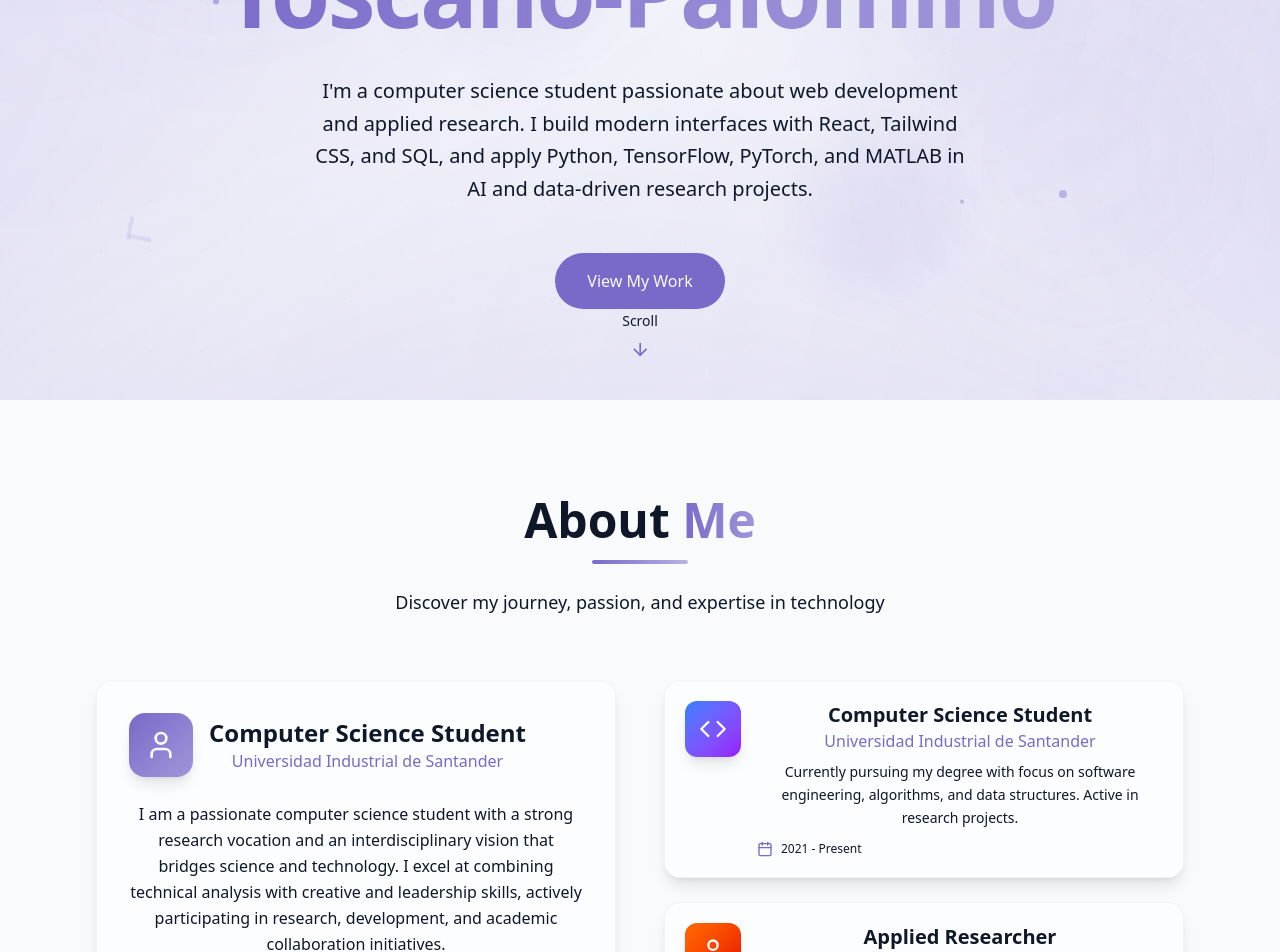
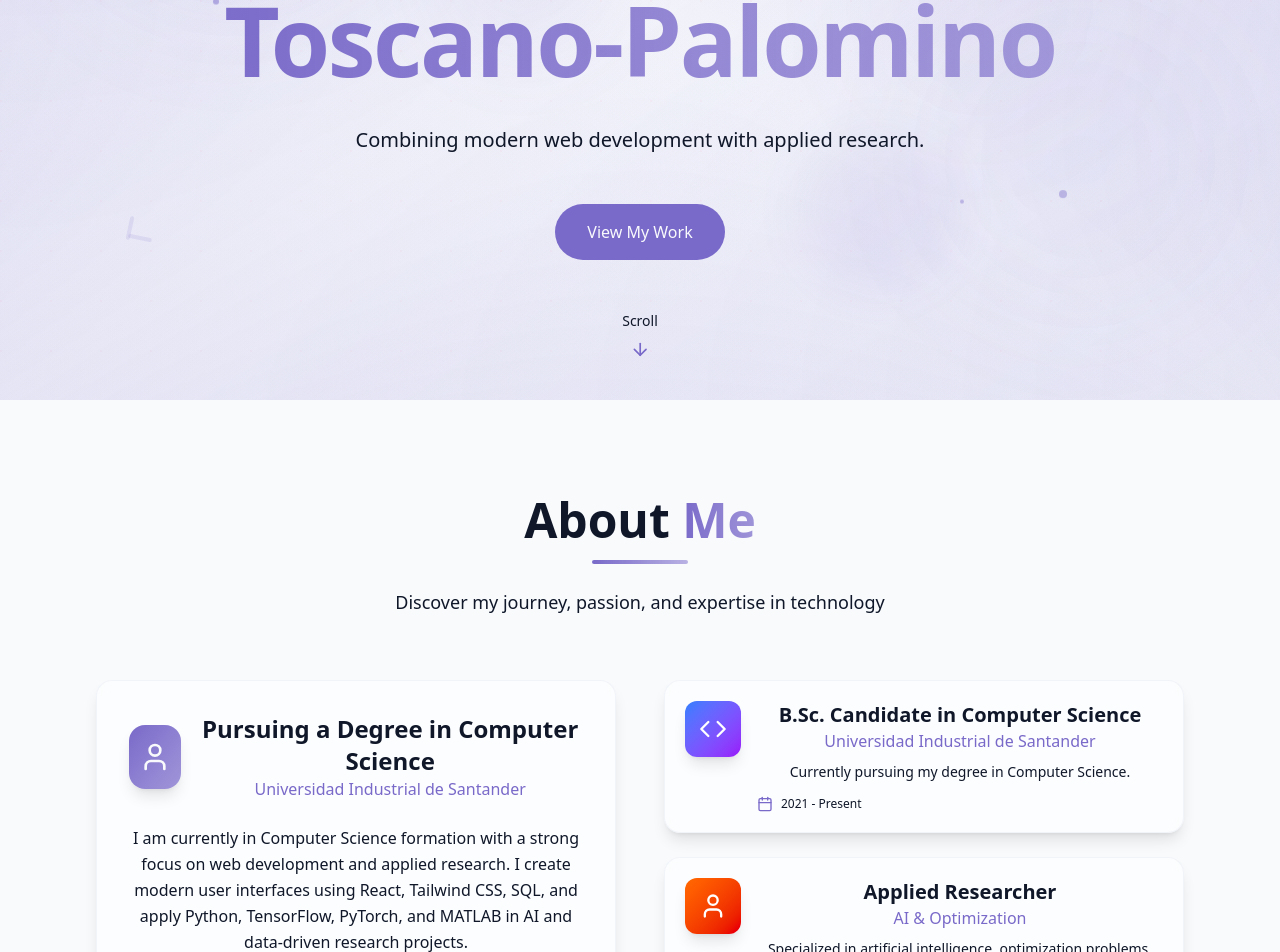
Before and after one commit to JustBeingLuis/portfolio, a React (Vite) app in the folder portfolio/: page / in a window 1280 px wide. Shown: the part 400-1352 px from the top of the page. Built offline with nearby package versions, Linux system fonts and the light colour scheme.

Commit message:
Redaction fixes in page and description projects

```diff
--- a/portfolio/data/repos.json
+++ b/portfolio/data/repos.json
@@ -8,7 +8,7 @@
       "HTML",
       "JavaScript"
     ],
-    "description": "Web application designed for the final project of the Software Engineering 1 course at UIS, 2025-1."
+    "description": "BiblioMatch UIS is a web platform developed with Django that allows students and users to manage, search for, and review books in an academic digital library. The system is designed to facilitate access to bibliographic resources, encourage interaction through reviews and ratings, and offer a modern and secure user management experience."
   },
   {
     "name": "DeepWine",
@@ -16,7 +16,7 @@
     "languages": [
       "Jupyter Notebook"
     ],
-    "description": "Final Project of Artificial Intelligence 1 - UIS - 20251 - B1"
+    "description": "DeepWine is a machine learning project that classifies red wine quality based on physicochemical attributes. It implements both supervised (Random Forest, DNN, Decision Tree) and unsupervised (K-Means, DBSCAN) models using a real-world dataset."
   },
   {
     "name": "EscapeFromHADES-Wiki-Web",
@@ -25,7 +25,7 @@
       "CSS",
       "HTML"
     ],
-    "description": "Web page designed as the final course project for the Web Programming subject at the Industrial University of Santander (UIS), academic term 2024-2."
+    "description": "This project is a wiki-style website inspired by the video game HADES, developed as the final project for the Web Programming course at the Industrial University of Santander (UIS), academic term 2024-2."
   },
   {
     "name": "portfolio",
@@ -33,6 +33,7 @@
     "languages": [
       "JavaScript",
       "CSS",
+      "Python",
       "HTML"
     ],
     "description": null
--- a/portfolio/src/components/AboutMe.jsx
+++ b/portfolio/src/components/AboutMe.jsx
@@ -46,7 +46,7 @@ export const AboutMe = () => {
                 </div>
                 <div>
                   <h3 className="text-2xl font-bold text-foreground">
-                    Computer Science Student
+                    Pursuing a Degree in Computer Science
                   </h3>
                   <p className="text-primary font-medium">
                     Universidad Industrial de Santander
@@ -55,11 +55,11 @@ export const AboutMe = () => {
               </div>
 
               <p className="text-muted-foreground leading-relaxed mb-6">
-                I am a passionate computer science student with a strong
-                research vocation and an interdisciplinary vision that bridges
-                science and technology. I excel at combining technical analysis
-                with creative and leadership skills, actively participating in
-                research, development, and academic collaboration initiatives.
+                I am currently in Computer Science formation with a strong focus
+                on web development and applied research. I create modern user
+                interfaces using React, Tailwind CSS, SQL, and apply Python,
+                TensorFlow, PyTorch, and MATLAB in AI and data-driven research
+                projects.
               </p>
 
               {/* Quick Stats */}
@@ -151,15 +151,13 @@ export const AboutMe = () => {
                 </div>
                 <div className="flex-1">
                   <h4 className="text-xl font-bold text-foreground group-hover:text-primary transition-colors duration-300">
-                    Computer Science Student
+                    B.Sc. Candidate in Computer Science
                   </h4>
                   <p className="text-primary font-medium mb-2">
                     Universidad Industrial de Santander
                   </p>
                   <p className="text-muted-foreground text-sm leading-relaxed">
-                    Currently pursuing my degree with focus on software
-                    engineering, algorithms, and data structures. Active in
-                    research projects.
+                    Currently pursuing my degree in Computer Science.
                   </p>
                   <div className="mt-3 flex items-center gap-2">
                     <Calendar className="size-4 text-primary" />
@@ -188,11 +186,11 @@ export const AboutMe = () => {
                     Applied Researcher
                   </h4>
                   <p className="text-primary font-medium mb-2">
-                    AI & Optimization, Data Science
+                    AI & Optimization
                   </p>
                   <p className="text-muted-foreground text-sm leading-relaxed">
                     Specialized in artificial intelligence, optimization
-                    problems, data science, and deep learning applications.
+                    problems, and deep learning applications.
                   </p>
                   <div className="mt-3 flex flex-wrap gap-2">
                     <span className="px-2 py-1 text-xs bg-orange-500/10 text-orange-600 rounded-full border border-orange-500/20">
--- a/portfolio/src/components/HeroSection.jsx
+++ b/portfolio/src/components/HeroSection.jsx
@@ -21,10 +21,7 @@ export const HeroSection = () => {
           </h1>
 
           <p className="text-base sm:text-lg md:text-xl text-muted-foreground max-w-2xl mx-auto opacity-0 animate-fade-in-delay-3 leading-relaxed px-2 sm:px-0">
-            I'm a computer science student passionate about web development and
-            applied research. I build modern interfaces with React, Tailwind
-            CSS, and SQL, and apply Python, TensorFlow, PyTorch, and MATLAB in
-            AI and data-driven research projects.
+            Combining modern web development with applied research.
           </p>
 
           <div className="pt-4 sm:pt-6 opacity-0 animate-fade-in-delay-4">
```
Also changed, not shown: 1 other file (tests, documents, lock files or other folders).
